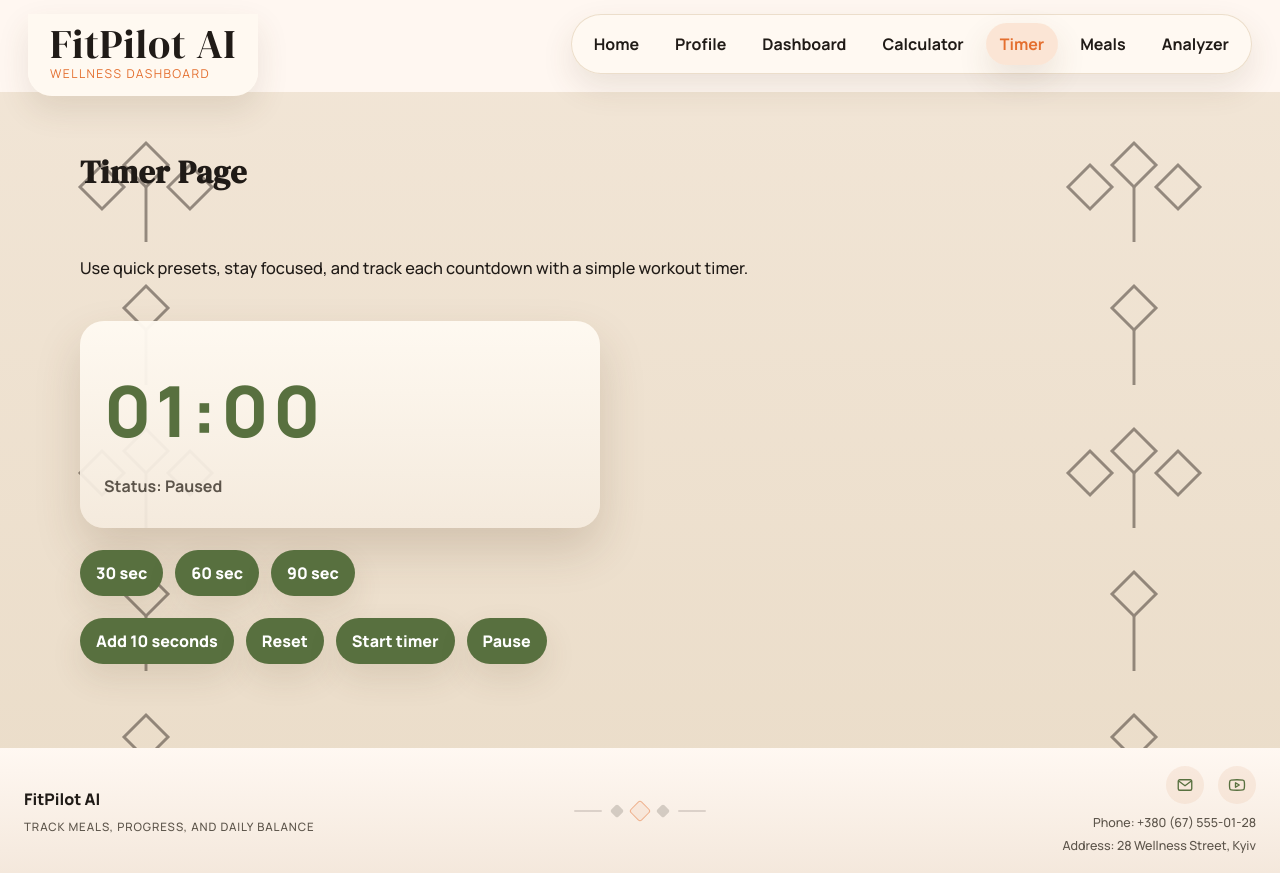
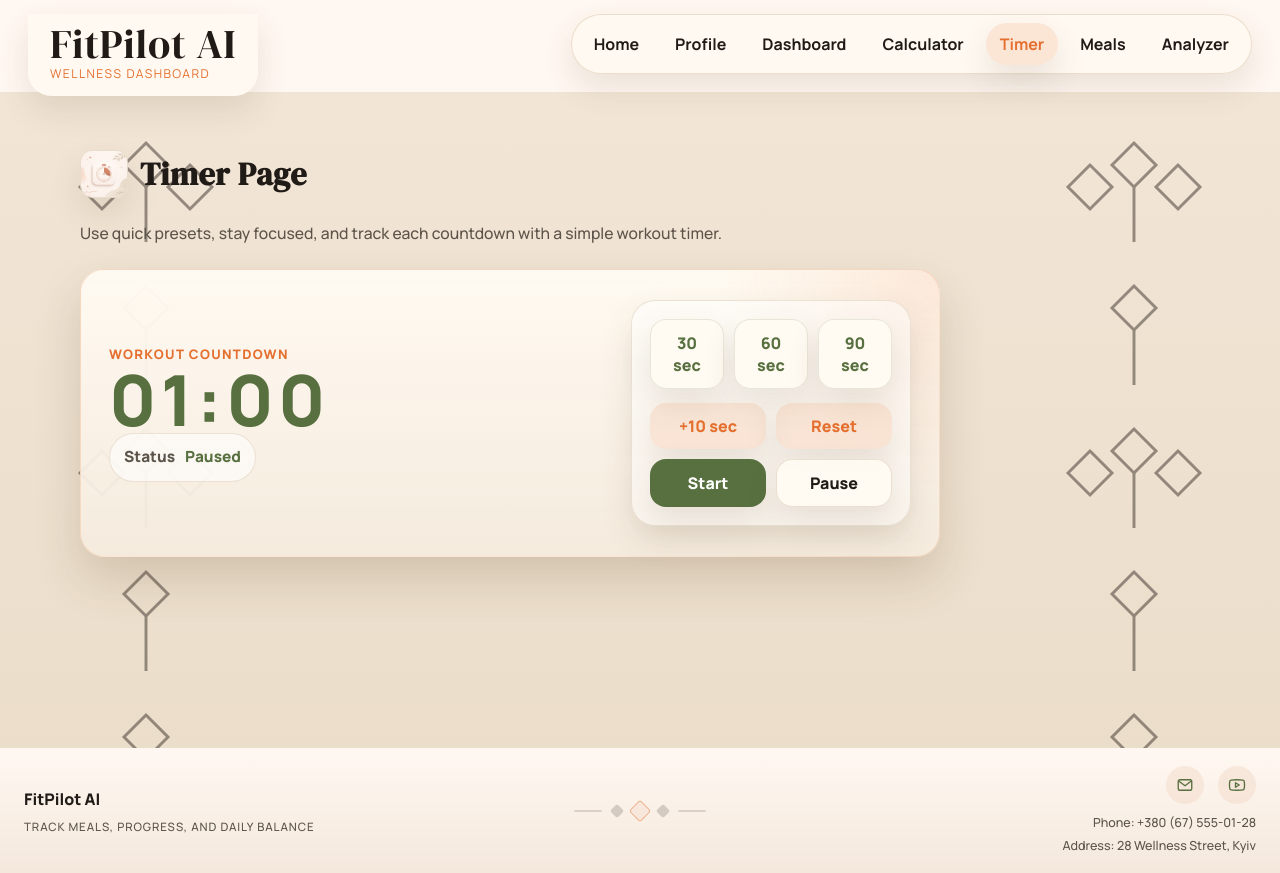
Before and after one commit to VladProtsyshyn/fitpilot-ai, a React (Vite) app: page /timer in a window 1280 px wide. Built offline with nearby package versions, Linux system fonts and the light colour scheme.

Commit message:
style: refine timer page layout and controls

```diff
--- a/src/pages/TimerPage/TimerPage.css
+++ b/src/pages/TimerPage/TimerPage.css
@@ -1,6 +1,33 @@
 .timer-page {
     display: grid;
     gap: 22px;
+}
+
+.page-heading {
+    display: flex;
+    align-items: center;
+    gap: 12px;
+}
+
+.page-heading img {
+    width: 48px;
+    height: 48px;
+    object-fit: cover;
+    border-radius: 12px;
+    border: 1px solid rgba(231, 220, 205, 0.9);
+    box-shadow: var(--shadow-soft);
+}
+
+.page-heading h1 {
+    margin: 0;
+}
+
+.timer-page > p {
+    max-width: 760px;
+    margin: 0;
+    color: var(--color-text-soft);
+    line-height: 1.7;
+    font-size: 0.98rem;
 }
 
 .timer-card p {
@@ -8,11 +35,16 @@
 }
 
 .timer-card {
-    max-width: 520px;
-    padding: 28px 24px;
+    width: min(860px, 100%);
+    display: grid;
+    grid-template-columns: minmax(0, 1fr) 280px;
+    align-items: center;
+    gap: 24px;
+    padding: 30px 28px;
     background:
-        linear-gradient(180deg, rgba(255, 250, 242, 0.96), rgba(245, 235, 222, 0.92));
-    border: 1px solid var(--color-border);
+        radial-gradient(circle at top right, rgba(228, 111, 47, 0.12), transparent 24%),
+        linear-gradient(180deg, rgba(255, 250, 242, 0.98), rgba(245, 235, 222, 0.94));
+    border: 1px solid rgba(228, 111, 47, 0.16);
     border-radius: var(--radius-lg);
     box-shadow: var(--shadow-medium);
     transition:
@@ -31,10 +63,33 @@
     gap: 12px;
 }
 
+.timer-main {
+    min-width: 0;
+}
+
+.timer-panel {
+    display: grid;
+    gap: 14px;
+    padding: 18px;
+    background-color: rgba(255, 255, 255, 0.46);
+    border: 1px solid rgba(231, 220, 205, 0.82);
+    border-radius: var(--radius-lg);
+    box-shadow: var(--shadow-soft);
+}
+
+.timer-presets {
+    gap: 10px;
+}
+
+.timer-controls {
+    gap: 10px;
+}
+
 .timer-actions button {
-    padding: 12px 16px;
+    min-width: 0;
+    padding: 12px 14px;
     border: none;
-    border-radius: 999px;
+    border-radius: 16px;
     background-color: var(--color-primary);
     color: white;
     font-weight: 800;
@@ -46,10 +101,31 @@
         box-shadow var(--transition-base);
 }
 
+.timer-presets button {
+    flex: 1 1 30%;
+    background-color: rgba(255, 250, 242, 0.96);
+    color: var(--color-primary);
+    border: 1px solid rgba(111, 123, 82, 0.16);
+}
+
 .timer-actions button:hover {
     background-color: var(--color-primary-hover);
     transform: translateY(-2px);
     box-shadow: var(--shadow-medium);
+}
+
+.timer-presets button:hover {
+    background-color: rgba(111, 123, 82, 0.12);
+    color: var(--color-primary);
+}
+
+.timer-label {
+    margin-bottom: 14px;
+    font-size: 0.82rem;
+    font-weight: 800;
+    letter-spacing: 0.1em;
+    text-transform: uppercase;
+    color: var(--color-accent);
 }
 
 .timer-value {
@@ -58,14 +134,25 @@
     font-weight: 800;
     color: var(--color-primary);
     letter-spacing: 0.06em;
+    line-height: 0.95;
 }
 
 .timer-status {
-    margin-top: 10px;
-    font-size: 1rem;
-    font-weight: 700;
+    margin-top: 16px;
+    display: inline-flex;
+    align-items: center;
+    gap: 10px;
+    padding: 10px 14px;
+    background-color: rgba(255, 255, 255, 0.56);
+    border: 1px solid rgba(231, 220, 205, 0.82);
+    border-radius: 999px;
+    font-size: 0.96rem;
+    font-weight: 800;
     color: var(--color-text-soft);
-    letter-spacing: normal;
+}
+
+.timer-status span {
+    color: var(--color-primary);
 }
 
 .timer-finished {
@@ -80,3 +167,30 @@
     font-weight: 800;
     letter-spacing: normal;
 }
+
+.timer-actions .timer-secondary {
+    flex: 1 1 calc(50% - 5px);
+    background-color: rgba(228, 111, 47, 0.14);
+    color: var(--color-accent);
+}
+
+.timer-actions .timer-secondary:hover {
+    background-color: rgba(228, 111, 47, 0.22);
+    color: var(--color-accent);
+}
+
+.timer-actions .timer-ghost {
+    flex: 1 1 calc(50% - 5px);
+    background-color: rgba(255, 250, 242, 0.96);
+    color: var(--color-text);
+    border: 1px solid rgba(231, 220, 205, 0.88);
+}
+
+.timer-actions .timer-ghost:hover {
+    background-color: rgba(255, 244, 235, 0.96);
+    color: var(--color-accent);
+}
+
+.timer-actions .timer-primary {
+    flex: 1 1 calc(50% - 5px);
+}
--- a/src/pages/TimerPage/TimerPage.jsx
+++ b/src/pages/TimerPage/TimerPage.jsx
@@ -34,20 +34,26 @@ function TimerPage() {
 
     return (
         <div className="timer-page">
+            <div className="page-heading">
+                <img src="/timer-card.png" alt="Timer page icon" />
                 <h1>Timer Page</h1>
+            </div>
             <p>Use quick presets, stay focused, and track each countdown with a simple workout timer.</p>
 
             <div className="timer-card">
+                <div className="timer-main">
+                    <p className="timer-label">Workout countdown</p>
                     <p className="timer-value">
                         {minutes}:{remainingSeconds}
                     </p>
                     <p className="timer-status">
-                    Status: {isRunning ? 'Running' : 'Paused'}
+                        Status <span>{isRunning ? 'Running' : 'Paused'}</span>
                     </p>
                     {seconds === 0 && <p className="timer-finished">Timer finished!</p>}
                 </div>
 
-            <div className="timer-actions">
+                <div className="timer-panel">
+                    <div className="timer-actions timer-presets">
                         <button type="button" onClick={() => setPreset(30)}>
                             30 sec
                         </button>
@@ -61,13 +67,18 @@ function TimerPage() {
                         </button>
                     </div>
 
-            <div className="timer-actions">
-                <button type="button" onClick={() => setSeconds(seconds + 10)}>
-                    Add 10 seconds
+                    <div className="timer-actions timer-controls">
+                        <button
+                            type="button"
+                            className="timer-secondary"
+                            onClick={() => setSeconds(seconds + 10)}
+                        >
+                            +10 sec
                         </button>
 
                         <button
                             type="button"
+                            className="timer-secondary"
                             onClick={() => {
                                 setSeconds(60);
                                 setIsRunning(false);
@@ -76,13 +87,15 @@ function TimerPage() {
                             Reset
                         </button>
 
-                <button type="button" onClick={() => setIsRunning(true)}>
-                    Start timer
+                        <button type="button" className="timer-primary" onClick={() => setIsRunning(true)}>
+                            Start
                         </button>
 
-                <button type="button" onClick={() => setIsRunning(false)}>
+                        <button type="button" className="timer-ghost" onClick={() => setIsRunning(false)}>
                             Pause
                         </button>
+                    </div>
+                </div>
             </div>
         </div>
     );
```
Lines whose indentation alone changed are shown as unchanged.
